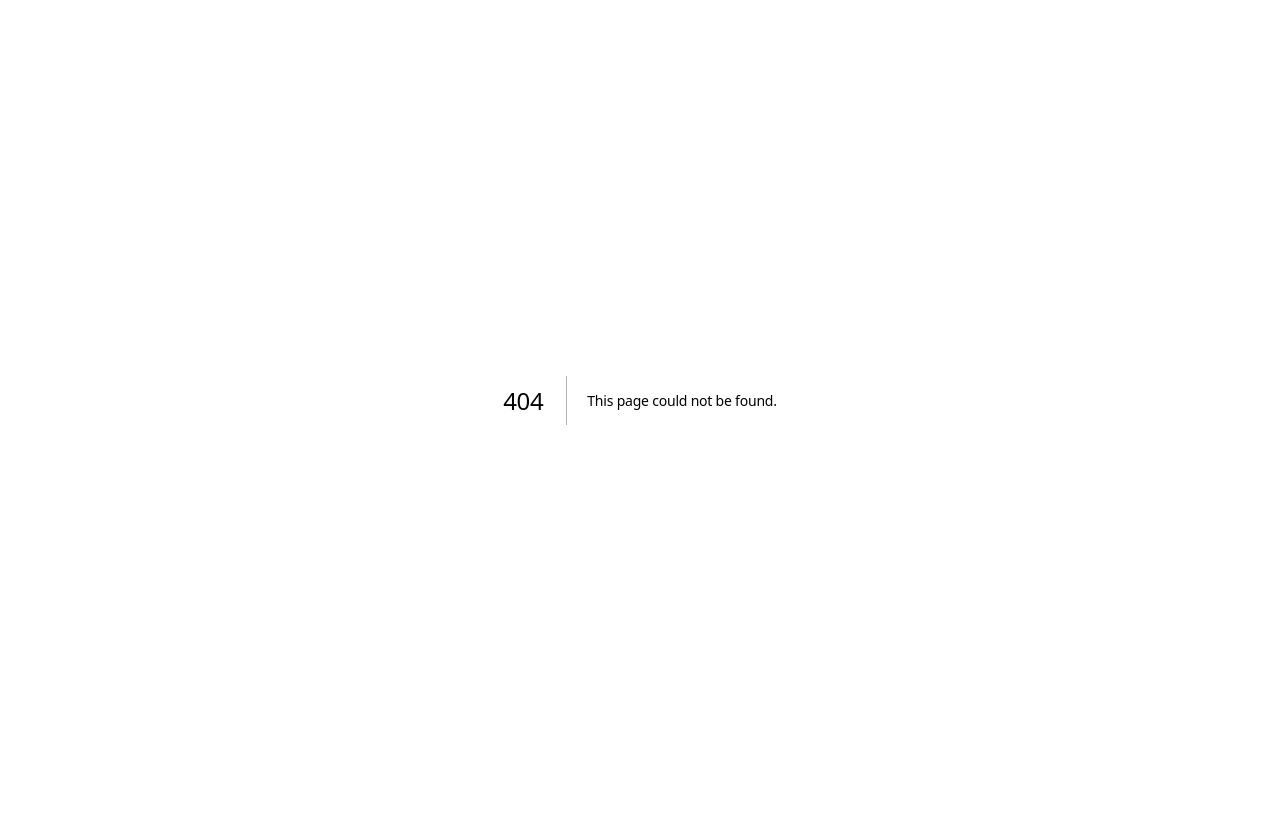
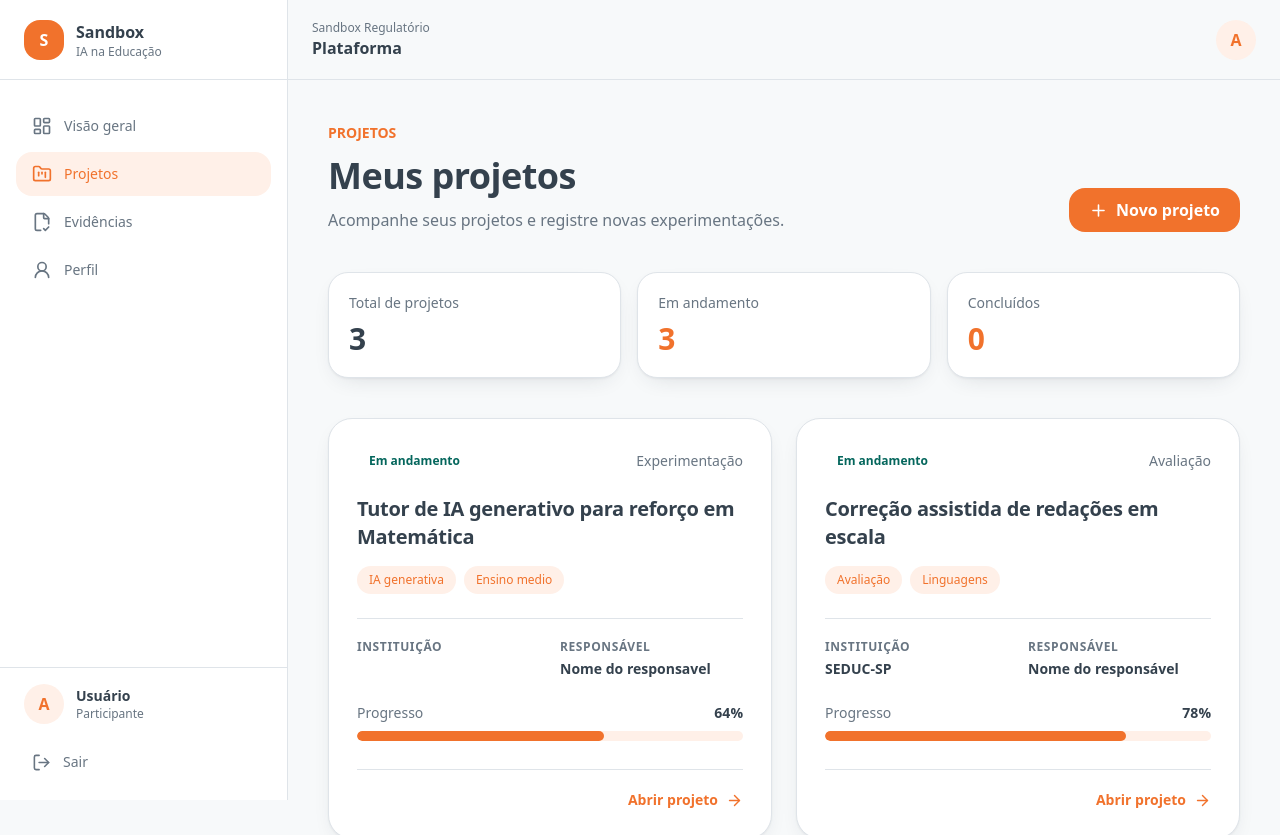
Before and after one commit to beatnees/sandbox, a Next.js app: page /sandbox/dashboard/projetos in a window 1280 px wide. Before the commit this address had no page. Shown: the top 835 px of the page. Before the commit the page ends 800 px from the top, so only its background shows below. Built offline with nearby package versions, Linux system fonts and the light colour scheme.

Commit message:
adiciona página de projetos ao dashboard

```diff
--- /dev/null
+++ b/app/dashboard/projetos/page.tsx
@@ -0,0 +1,178 @@
+import Link from "next/link";
+import { ArrowRight, Plus } from "lucide-react";
+
+const projetos = [
+  {
+    id: 1,
+    titulo: "Tutor de IA generativo para reforço em Matemática",
+    instituição: "IFPE",
+    responsavel: "Nome do responsavel",
+    etapa: "Experimentação",
+    status: "Em andamento",
+    tags: ["IA generativa", "Ensino medio"],
+    progresso: 64,
+  },
+  {
+    id: 2,
+    titulo: "Correção assistida de redações em escala",
+    instituicao: "SEDUC-SP",
+    responsavel: "Nome do responsável",
+    etapa: "Avaliação",
+    status: "Em andamento",
+    tags: ["Avaliação", "Linguagens"],
+    progresso: 78,
+  },
+  {
+    id: 3,
+    titulo: "Navegação adaptativa por leitor de tela",
+    instituicao: "Instituto Benjamin Constant",
+    responsavel: "Nome do responsável",
+    etapa: "Coleta de evidências",
+    status: "Em andamento",
+    tags: ["Acessibilidade", "Inclusão"],
+    progresso: 45,
+  },
+];
+
+export default function ProjetosPage() {
+  return (
+    <>
+      {/* cabeçalho */}
+      <div className="flex flex-col gap-6 sm:flex-row sm:items-end sm:justify-between">
+        <div>
+          <span className="text-sm font-semibold uppercase trackin-[0.18em] text-primary">
+            Projetos
+          </span>
+          <h1 className="mt-3 text-3xl font-bold text-foreground md:text-4xl">
+            Meus projetos
+          </h1>
+
+          <p className="mt-3 max-w-2xl text-muted-foreground">
+            Acompanhe seus projetos e registre novas experimentações.
+          </p>
+        </div>
+
+        <Link
+          href="/dashboard/projetos/novo"
+          className="inline-flex h-11 items-center justify-center gap-2 rounded-xl bg-primary px-5 font-semibold text-primary-foreground transition hover:brightness-95"
+        >
+          <Plus size={19} />
+          Novo projeto
+        </Link>
+      </div>
+
+      {/* resumo */}
+      <div className="mt-10 grid gap-4 sm:grid-cols-3">
+        <div className="rounded-2xl border border-border bg-card p-5 shadow-card">
+          <p className="text-sm text-muted-foreground">Total de projetos</p>
+          <p className="mt-2 text-3xl font-bold text-foreground">
+            {projetos.length}
+          </p>
+        </div>
+
+        <div className="rounded-2xl border border-border bg-card p-5 shadow-card">
+          <p className="text-sm text-muted-foreground">Em andamento</p>
+          <p className="mt-2 text-3xl font-bold text-primary">3</p>
+        </div>
+
+        <div className="rounded-2xl border border-border bg-card p-5 shadow-card">
+          <p className="text-sm text-muted-foreground">Concluídos</p>
+          <p className="mt-2 text-3xl font-bold text-primary">0</p>
+        </div>
+      </div>
+
+      {/* lista */}
+      <section className="mt-10">
+        <div className="grid gap-6 xl:grid-cols-2">
+          {projetos.map((projeto) => (
+            <article
+              key={projeto.id}
+              className="card-hover flex flex-col rounded-3xl border border-border bg-card p-7 shadow-card"
+            >
+              {/* status */}
+              <div className="flex flex-wrap items-center justify-between gap-3">
+                <span className="rounded-full bg-sucess-soft px-3 py-1.5 text-xs font-semibold text-success">
+                  {projeto.status}
+                </span>
+
+                <span className="text-sm text-muted-foreground">
+                  {projeto.etapa}
+                </span>
+              </div>
+
+              {/* título */}
+              <h2 className="mt-5 text-xl font-bold leading-snug text-foreground">
+                {projeto.titulo}
+              </h2>
+
+              {/* tags */}
+              <div className="mt-4 flex flex-wrap gap-2">
+                {projeto.tags.map((tag) => (
+                  <span
+                    key={tag}
+                    className="rounded-full bg-primary-soft px-3 py-1.5 text-xs font-medium text-primary"
+                  >
+                    {tag}
+                  </span>
+                ))}
+              </div>
+
+              {/* informações */}
+              <div className="mt-6 grid gap-5 border-t border-border pt-5 sm:grid-cols-2">
+                <div>
+                  <p className="text-xs font-semibold uppercase tracking-wider text-muted-foreground">
+                    Instituição
+                  </p>
+
+                  <p className="mt-1 text-sm font-semibold text-foreground">
+                    {projeto.instituicao}
+                  </p>
+                </div>
+                <div>
+                  <p className="text-xs font-semibold uppercase tracking-wider text-muted-foreground">
+                    Responsável
+                  </p>
+                  <p className="mt-1 text-sm font-semibold text-foreground">
+                    {projeto.responsavel}
+                  </p>
+                </div>
+              </div>
+
+              {/* progresso */}
+              <div className="mt-6">
+                <div className="flex items-center justify-between text-sm">
+                  <span className="text-muted-foreground">Progresso</span>
+
+                  <span className="font-semibold text-foreground">
+                    {projeto.progresso}%
+                  </span>
+                </div>
+
+                <div className="mt-2 h-2.5 overflow-hidden rounded-full bg-primary-soft">
+                  <div
+                    className="h-full rounded-full bg-primary"
+                    style={{
+                      width: `${projeto.progresso}%`,
+                    }}
+                  />
+                </div>
+              </div>
+
+              {/* ação */}
+
+              <div className="mt-7 flex justify-end border-t border-border pt-5">
+                <Link
+                  href={`/dashboard/projetos/${projeto.id}`}
+                  className="inline-flex items-center gap-2 text-sm font-semibold text-primary transition hover:gap-3"
+                >
+                  Abrir projeto
+                  <ArrowRight size={17} />
+                </Link>
+              </div>
+            </article>
+          ))}
+        </div>
+      </section>
+    </>
+  );
+}
```
